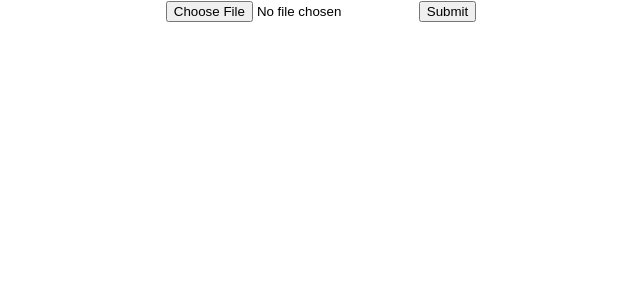
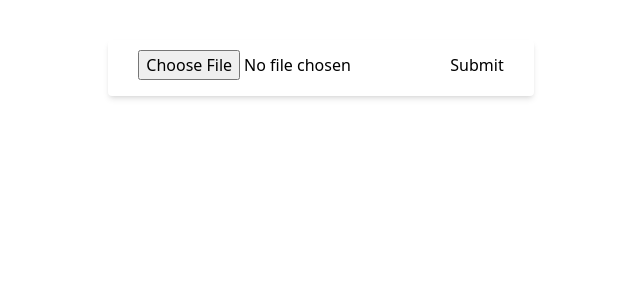
Before and after one commit to ethanbond64/EasyEscrow, a React (Create React App) app in the folder frontend/: page / in a window 1280 px wide. Shown: the top 300 px of the page, without its empty margins (319-959 px from the left). Built offline with nearby package versions, Linux system fonts and the light colour scheme.

Commit message:
add tailwind

```diff
--- a/frontend/package.json
+++ b/frontend/package.json
@@ -35,5 +35,8 @@
       "last 1 firefox version",
       "last 1 safari version"
     ]
+  },
+  "devDependencies": {
+    "tailwindcss": "^3.2.7"
   }
 }
--- a/frontend/src/PDFUploader.js
+++ b/frontend/src/PDFUploader.js
@@ -39,6 +39,7 @@ function PDFUploader() {
   }
 
   return (
+    <div className='relative my-2 mx-auto mt-10 p-2.5 pb-4 rounded shadow-md h-fit w-1/3 bg-white'>
       <form onSubmit={handleSubmit}>
         <input
           type="file"
@@ -47,6 +48,7 @@ function PDFUploader() {
         />
         <button type="submit">Submit</button>
       </form>
+    </div>
   );
 }
 
--- a/frontend/src/index.css
+++ b/frontend/src/index.css
@@ -1,13 +1,3 @@
-body {
-  margin: 0;
-  font-family: -apple-system, BlinkMacSystemFont, 'Segoe UI', 'Roboto', 'Oxygen',
-    'Ubuntu', 'Cantarell', 'Fira Sans', 'Droid Sans', 'Helvetica Neue',
-    sans-serif;
-  -webkit-font-smoothing: antialiased;
-  -moz-osx-font-smoothing: grayscale;
-}
-
-code {
-  font-family: source-code-pro, Menlo, Monaco, Consolas, 'Courier New',
-    monospace;
-}
+@tailwind base;
+@tailwind components;
+@tailwind utilities;
--- /dev/null
+++ b/frontend/tailwind.config.js
@@ -0,0 +1,10 @@
+/** @type {import('tailwindcss').Config} */
+module.exports = {
+  content: [
+    "./src/**/*.{js,jsx,ts,tsx}",
+  ],
+  theme: {
+    extend: {},
+  },
+  plugins: [],
+}
```
Also changed, not shown: 1 other file (tests, documents, lock files or other folders). Lines whose indentation alone changed are shown as unchanged.
